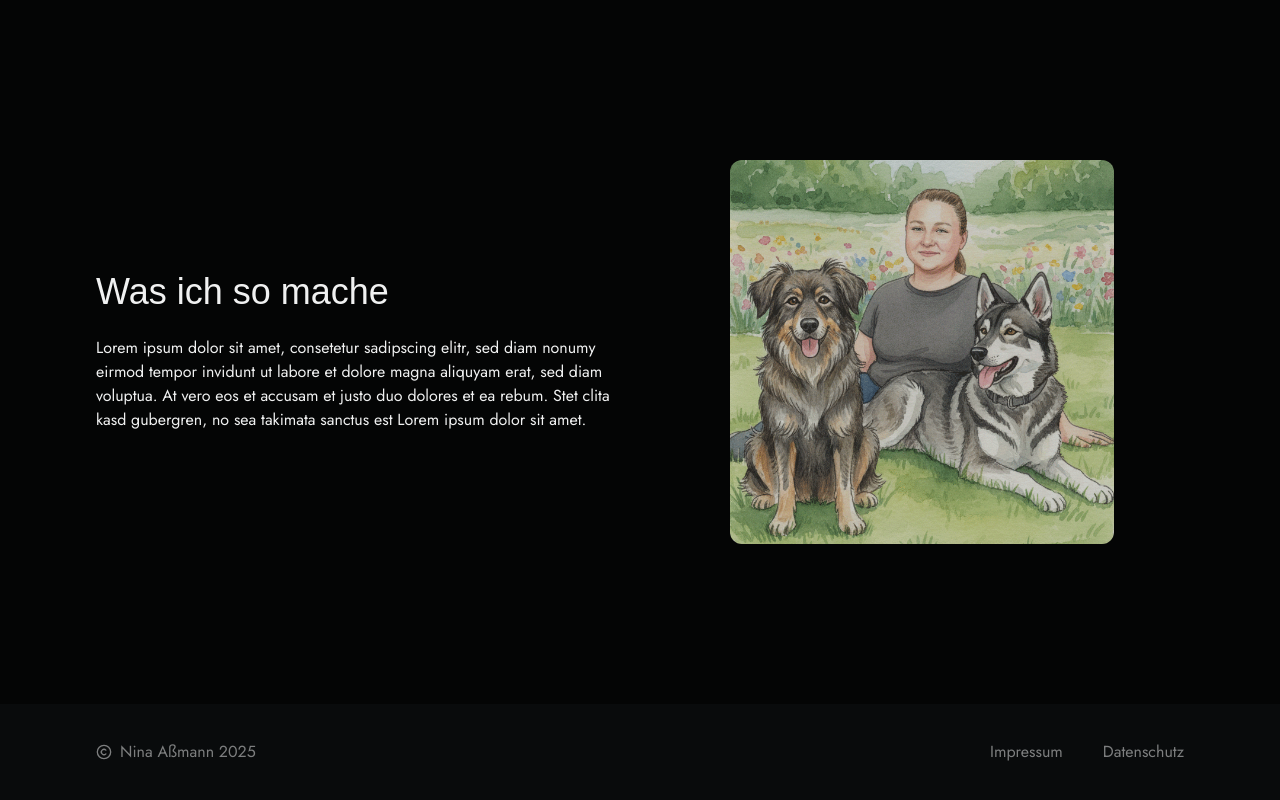
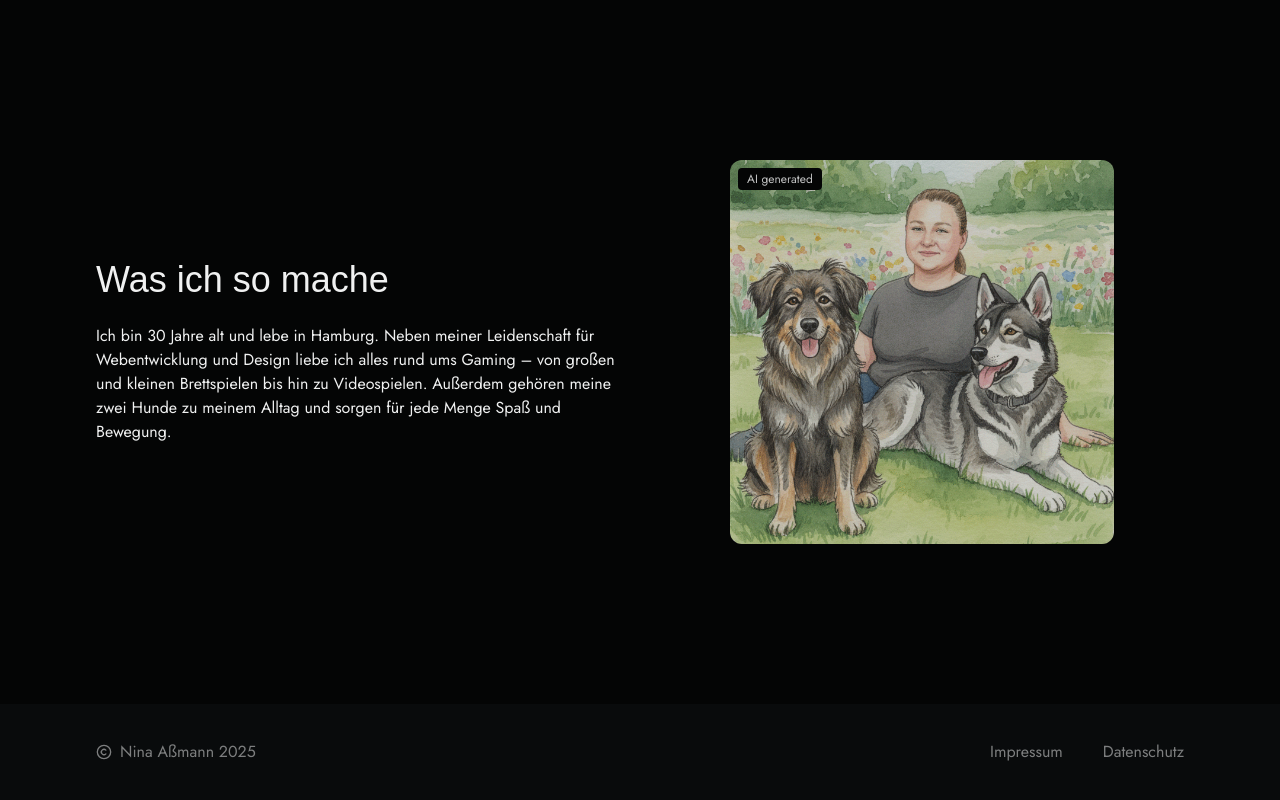
Before and after one commit to ninaassmann/portfolio-website, a Next.js app: page / in a window 1280 px wide. Shown: the part 1580-2380 px from the top of the page. Built offline with nearby package versions, Linux system fonts and the light colour scheme; a web font is replaced by a local one.

Commit message:
add about text

```diff
--- a/components/About.tsx
+++ b/components/About.tsx
@@ -1,17 +1,38 @@
 import Image from "next/image";
+import { Badge } from "./ui/badge";
+
+function getAge(birthDate: string): number {
+  const today = new Date();
+  const birth = new Date(birthDate);
+
+  let age = today.getFullYear() - birth.getFullYear();
+
+  const hasHadBirthdayThisYear =
+    today.getMonth() > birth.getMonth() ||
+    (today.getMonth() === birth.getMonth() &&
+      today.getDate() >= birth.getDate());
+
+  if (!hasHadBirthdayThisYear) {
+    age--;
+  }
+
+  return age;
+}
 
 export default function About() {
+  const age = getAge("1995-07-11");
+
   return (
     <section className="py-40 bg-card">
       <div className="container grid lg:grid-cols-2 gap-10 items-center">
         <div className="flex flex-col gap-6 order-2 lg:order-1 max-w-xl text-center lg:text-left place-self-center">
           <h2 className="text-4xl font-serif">Was ich so mache</h2>
           <p className="font-sans">
-            Lorem ipsum dolor sit amet, consetetur sadipscing elitr, sed diam
-            nonumy eirmod tempor invidunt ut labore et dolore magna aliquyam
-            erat, sed diam voluptua. At vero eos et accusam et justo duo dolores
-            et ea rebum. Stet clita kasd gubergren, no sea takimata sanctus est
-            Lorem ipsum dolor sit amet.
+            Ich bin {age} Jahre alt und lebe in Hamburg. Neben meiner
+            Leidenschaft für Webentwicklung und Design liebe ich alles rund ums
+            Gaming – von großen und kleinen Brettspielen bis hin zu
+            Videospielen. Außerdem gehören meine zwei Hunde zu meinem Alltag und
+            sorgen für jede Menge Spaß und Bewegung.
           </p>
         </div>
         <div className="rounded-xl relative overflow-clip opacity-80 w-72 h-72 lg:w-96 lg:h-96 place-self-center order-1">
@@ -20,6 +41,9 @@ export default function About() {
             alt="KI generiertes Bild von Nina und ihren Hunden"
             fill={true}
           />
+          <Badge size="small" className="absolute z-10 top-2 left-2">
+            AI generated
+          </Badge>
         </div>
       </div>
     </section>
--- a/components/ui/badge.tsx
+++ b/components/ui/badge.tsx
@@ -18,6 +18,9 @@ const badgeVariants = cva(
         outline:
           "text-foreground [a&]:hover:bg-accent [a&]:hover:text-accent-foreground",
       },
+      size: {
+        small: "px-2 py-0.5 text-xs",
+      },
     },
     defaultVariants: {
       variant: "default",
@@ -28,6 +31,7 @@ const badgeVariants = cva(
 function Badge({
   className,
   variant,
+  size,
   asChild = false,
   ...props
 }: React.ComponentProps<"span"> &
@@ -37,7 +41,7 @@ function Badge({
   return (
     <Comp
       data-slot="badge"
-      className={cn(badgeVariants({ variant }), className)}
+      className={cn(badgeVariants({ variant, size }), className)}
       {...props}
     />
   );
```
